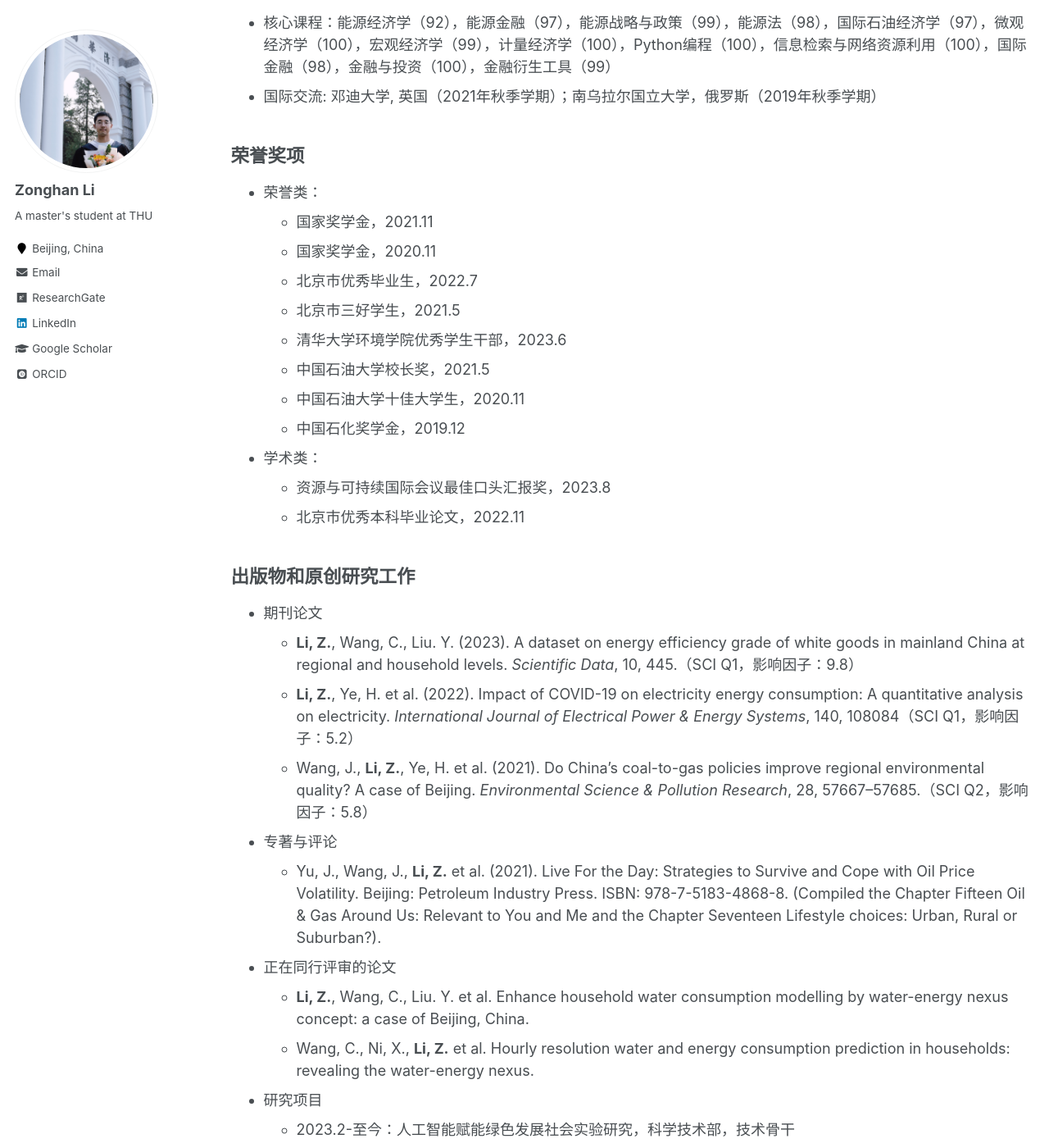
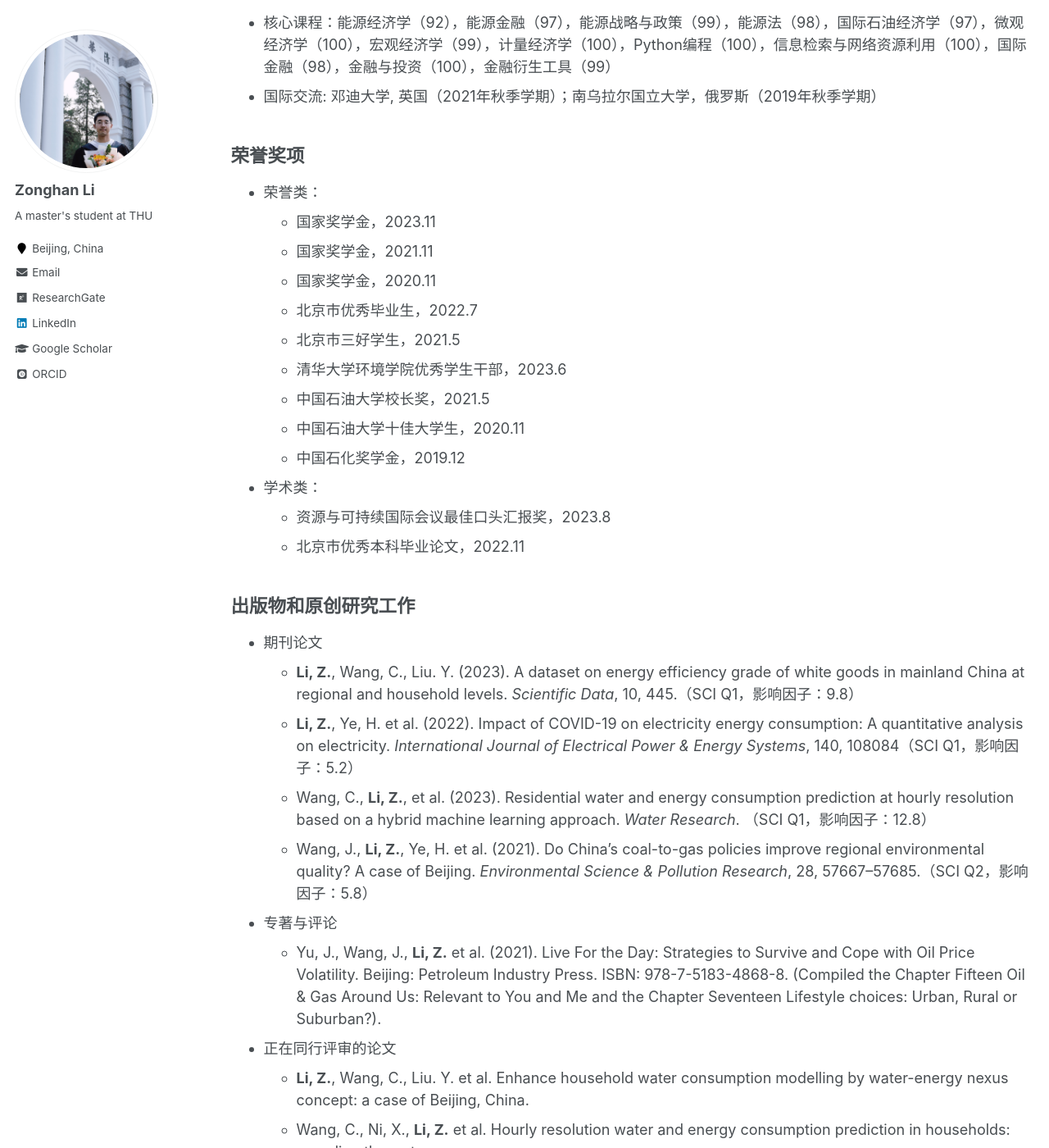
Before and after one commit to lzh3278/lzh.github.io, a Jekyll site: the page built from _pages/cv-chn.md, in a window 1280 px wide and 1400 px high, scrolled down 575 px. Shown: the whole window at 82% size. Built offline with Jekyll 4.4.1, drawn with Linux system fonts in a browser that asks for light colours; some web fonts are replaced.

Commit message:
Update cv-chn.md

```diff
--- a/_pages/cv-chn.md
+++ b/_pages/cv-chn.md
@@ -26,6 +26,7 @@ redirect_from:
 荣誉奖项
 ------
 * 荣誉类：
+    * 国家奖学金，2023.11
     * 国家奖学金，2021.11
     * 国家奖学金，2020.11
     * 北京市优秀毕业生，2022.7
@@ -44,6 +45,7 @@ redirect_from:
 * 期刊论文
     * **Li, Z.**, Wang, C., Liu. Y. (2023). A dataset on energy efficiency grade of white goods in mainland China at regional and household levels. *Scientific Data*, 10, 445.（SCI Q1，影响因子：9.8）
     * **Li, Z.**, Ye, H. et al. (2022). Impact of COVID-19 on electricity energy consumption: A quantitative analysis on electricity. *International Journal of Electrical Power & Energy Systems*, 140, 108084（SCI Q1，影响因子：5.2）
+    * Wang, C., **Li, Z.**, et al. (2023). Residential water and energy consumption prediction at hourly resolution based on a hybrid machine learning approach. *Water Research*. （SCI Q1，影响因子：12.8）
     * Wang, J., **Li, Z.**, Ye, H. et al. (2021). Do China’s coal-to-gas policies improve regional environmental quality? A case of Beijing. *Environmental Science & Pollution Research*, 28, 57667–57685.（SCI Q2，影响因子：5.8）
 * 专著与评论
     * Yu, J., Wang, J., **Li, Z.** et al. (2021). Live For the Day: Strategies to Survive and Cope with Oil Price Volatility. Beijing: Petroleum Industry Press. ISBN: 978-7-5183-4868-8. (Compiled the Chapter Fifteen Oil & Gas Around Us: Relevant to You and Me and the Chapter Seventeen Lifestyle choices: Urban, Rural or Suburban?).
```
